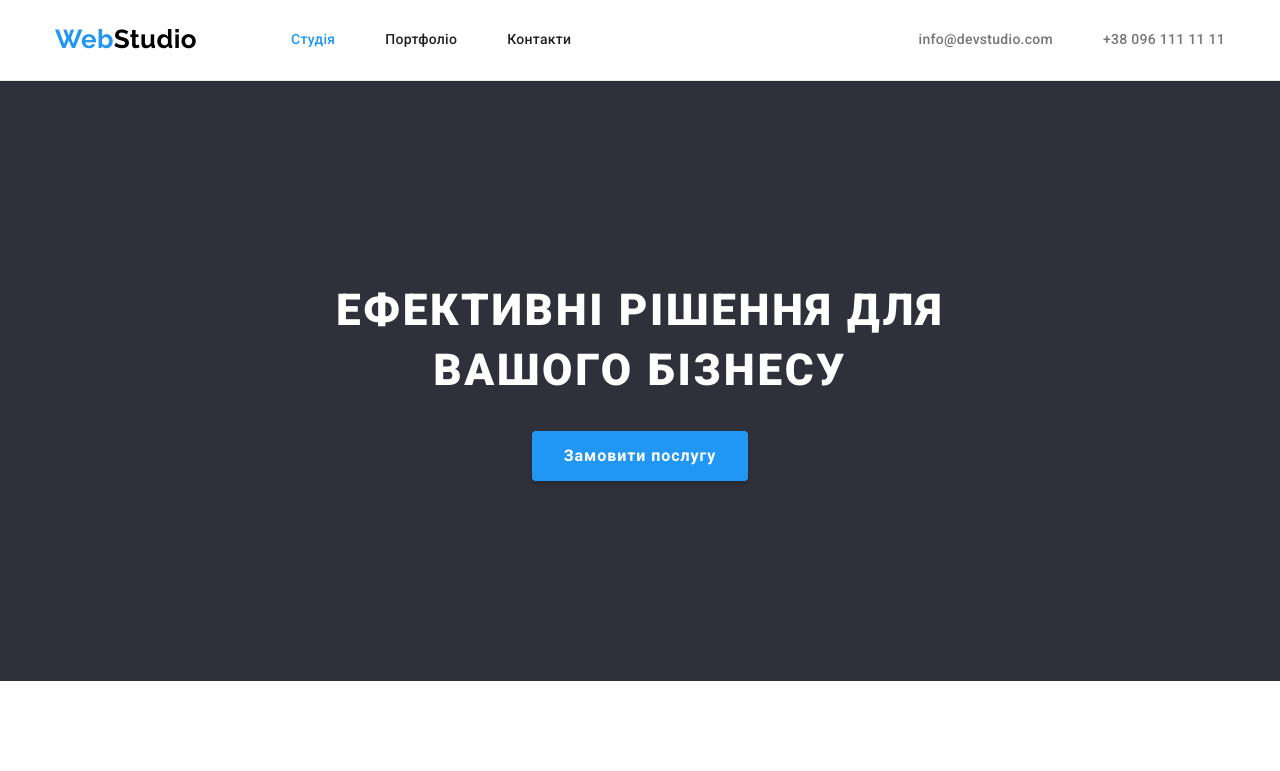
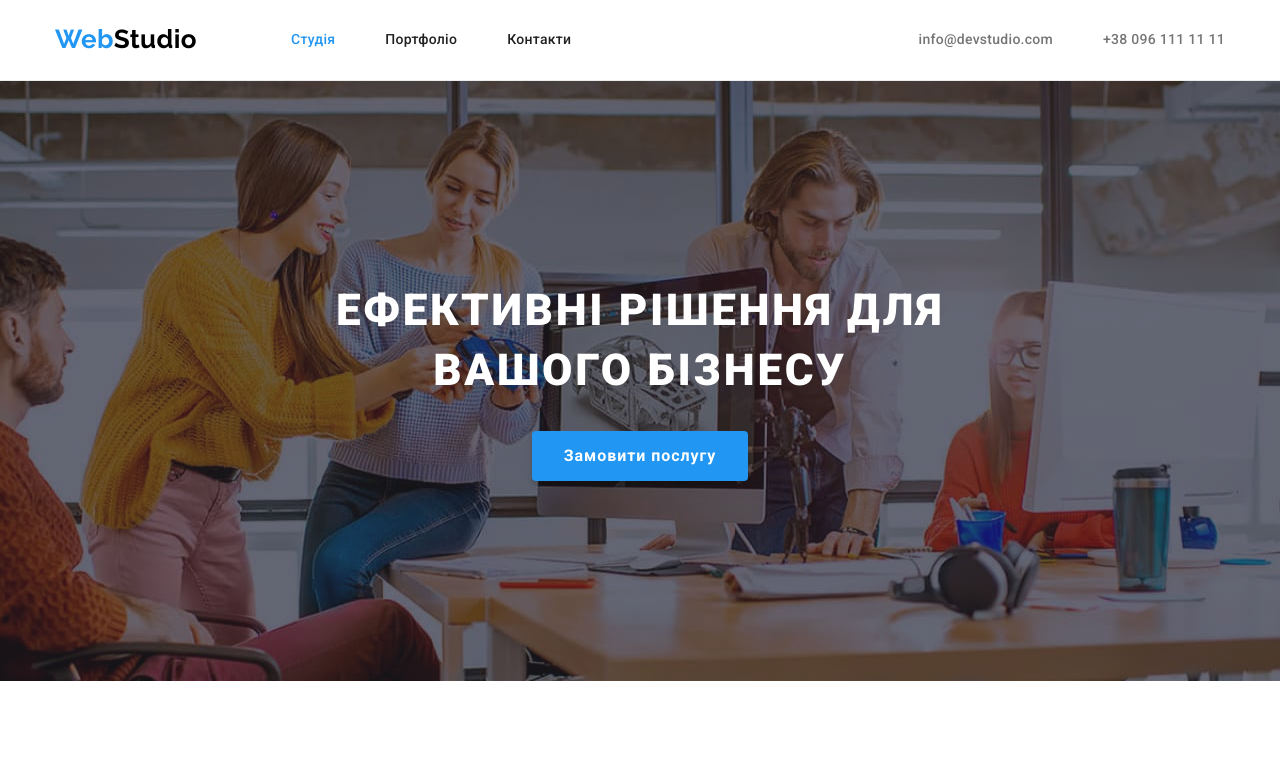
Before and after one commit to kravets-julia/goit-markup-hw-04, a plain HTML site: page index.html in a window 1280 px wide. Shown: the top 771 px of the page. Drawn offline with nearby package versions, Linux system fonts and the light colour scheme.

```diff
--- a/css/style.css
+++ b/css/style.css
@@ -135,6 +135,10 @@ body {
 
 .hero {
     background-color: var(--background-color);
+    background-image: linear-gradient(rgba(47, 48, 58, 0.4), rgba(47, 48, 58, 0.4)), url(../images/hero-bg.jpg);
+    background-repeat: no-repeat;
+    background-position: center;
+    background-size: cover;
     text-align: center;
     padding-top: 200px;
     padding-bottom: 200px;
```
Also changed, not shown: images/hero-bg.jpg (added), images/symbol-defs.svg (added).
